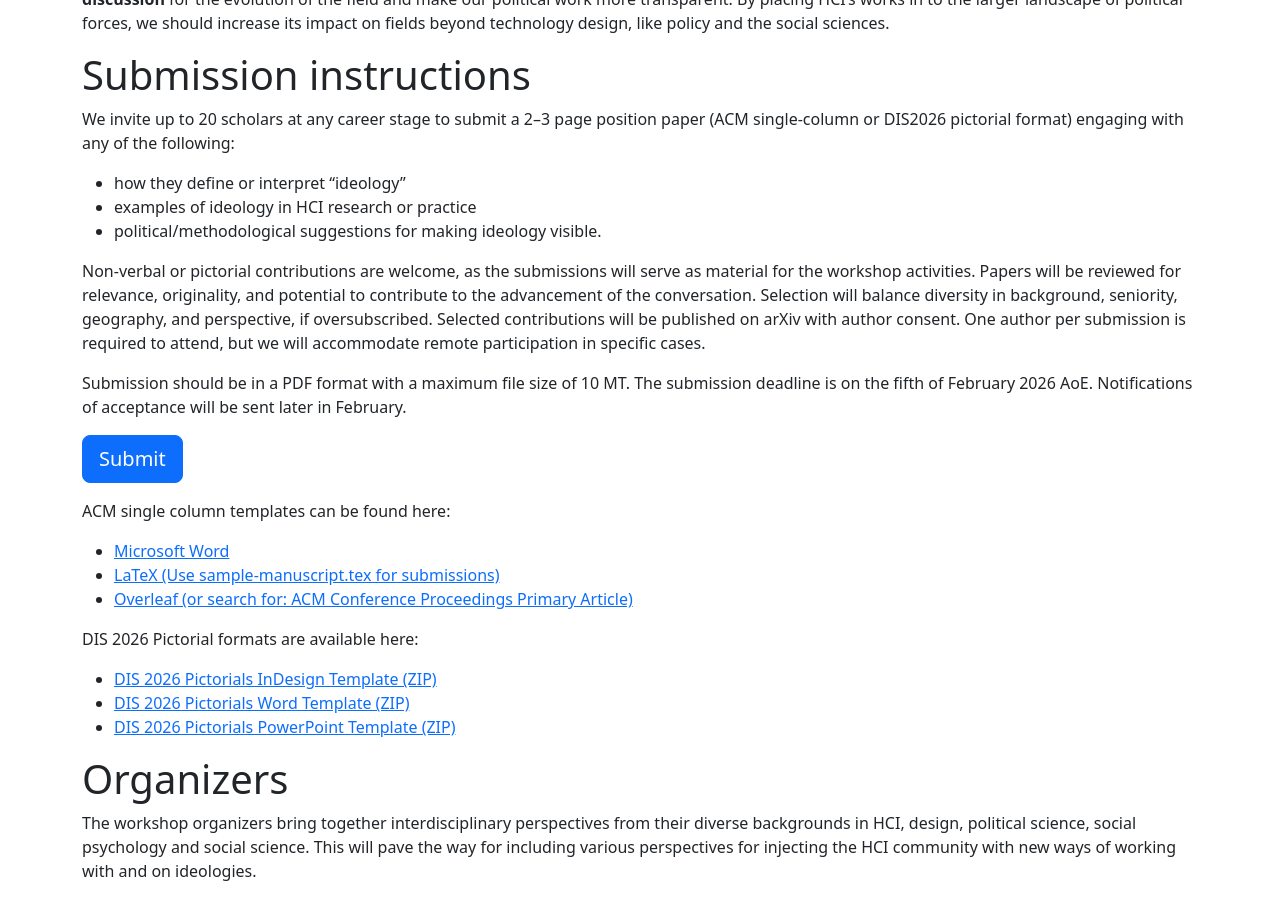
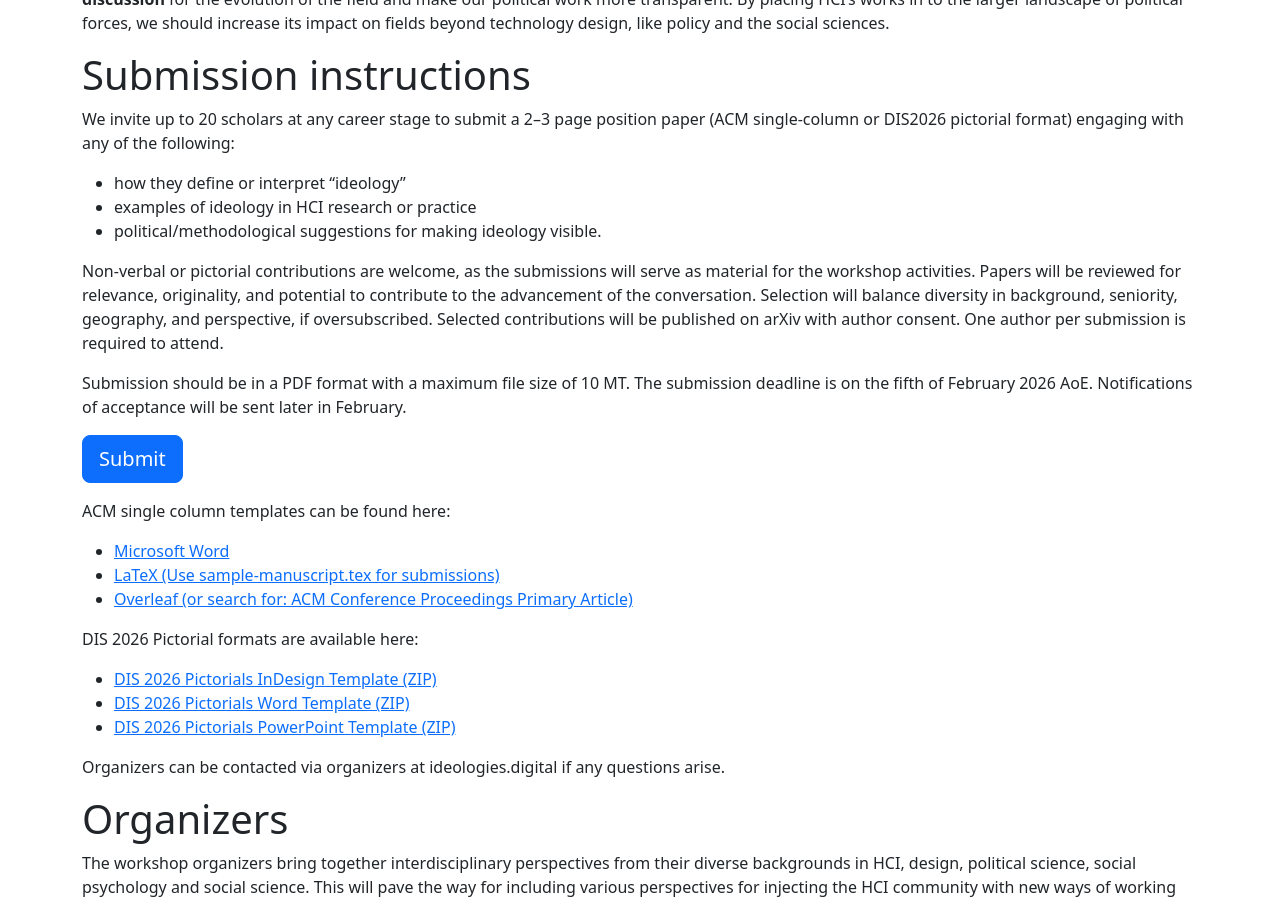
Before and after one commit to uh-soco/digital-ideologies-www, a Jekyll site: the page built from index.md, in a window 1280 px wide and 900 px high, scrolled down 1035 px. Built offline with Jekyll 4.4.1, drawn with Linux system fonts in a browser that asks for light colours; our own code applies the rules of GitHub Pages for plain Markdown files.

Commit message:
Update index.md
removed remote participation and added e-mail

```diff
--- a/index.md
+++ b/index.md
@@ -40,7 +40,7 @@ We invite up to 20 scholars at any career stage to submit a 2--3 page position p
 * examples of ideology in HCI research or practice
 * political/methodological suggestions for making ideology visible.
 
-Non-verbal or pictorial contributions are welcome, as the submissions will serve as material for the workshop activities. Papers will be reviewed for relevance, originality, and potential to contribute to the advancement of the conversation. Selection will balance diversity in background, seniority, geography, and perspective, if oversubscribed. Selected contributions will be published on arXiv with author consent. One author per submission is required to attend, but we will accommodate remote participation in specific cases.
+Non-verbal or pictorial contributions are welcome, as the submissions will serve as material for the workshop activities. Papers will be reviewed for relevance, originality, and potential to contribute to the advancement of the conversation. Selection will balance diversity in background, seniority, geography, and perspective, if oversubscribed. Selected contributions will be published on arXiv with author consent. One author per submission is required to attend.
 
 Submission should be in a PDF format with a maximum file size of 10 MT. The submission deadline is on the fifth of February 2026 AoE. Notifications of acceptance will be sent later in February.
 
@@ -57,6 +57,8 @@ DIS 2026 Pictorial formats are available here:
 * [DIS 2026 Pictorials InDesign Template (ZIP)](https://dis.acm.org/2026/wp-content/uploads/2025/09/DIS2026-Pictorials-InDesign-template-Folder.zip)
 * [DIS 2026 Pictorials Word Template (ZIP)](https://dis.acm.org/2026/wp-content/uploads/2025/09/DIS2026-Pictorials-Word-template-Folder.zip)
 * [DIS 2026 Pictorials PowerPoint Template (ZIP)](https://dis.acm.org/2026/wp-content/uploads/2025/09/DIS2026-Pictorials-PowerPoint-template-Folder.zip)
+
+Organizers can be contacted via organizers at ideologies.digital if any questions arise.
 
 # Organizers
 
```
